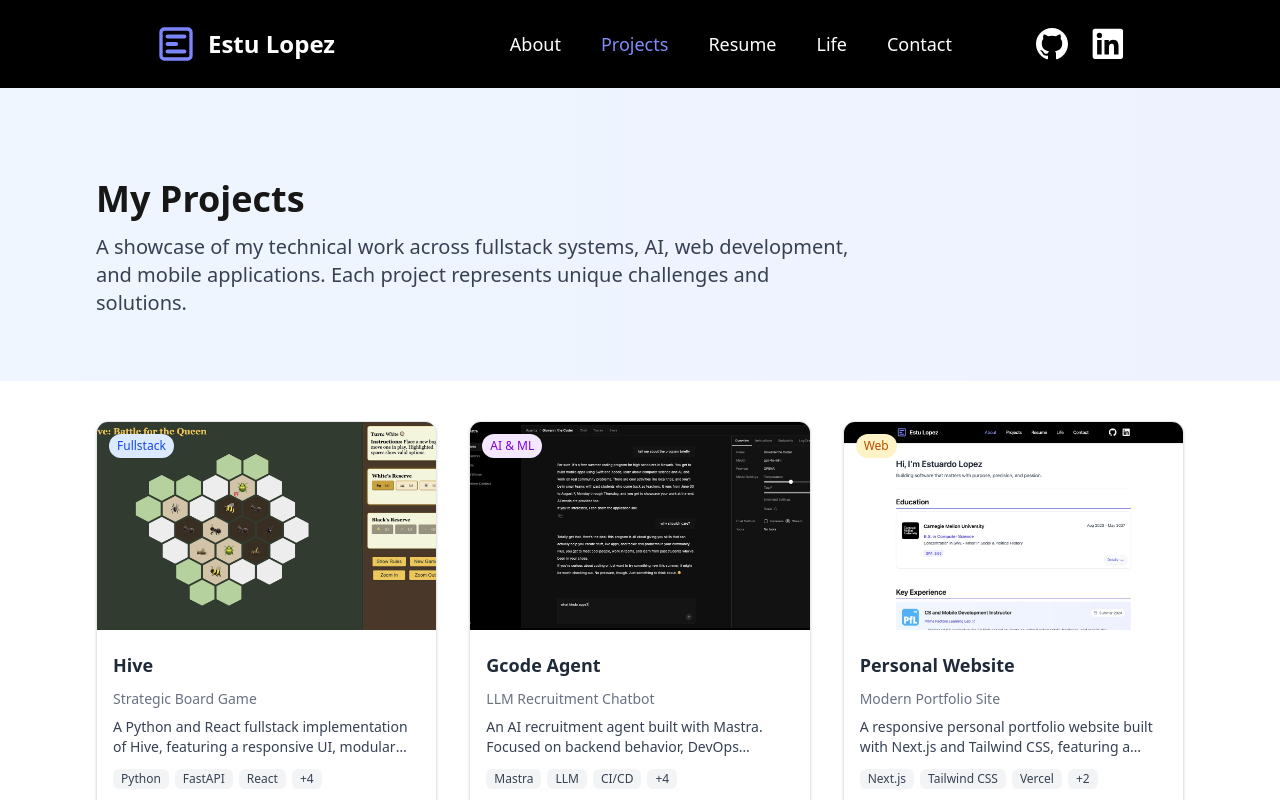
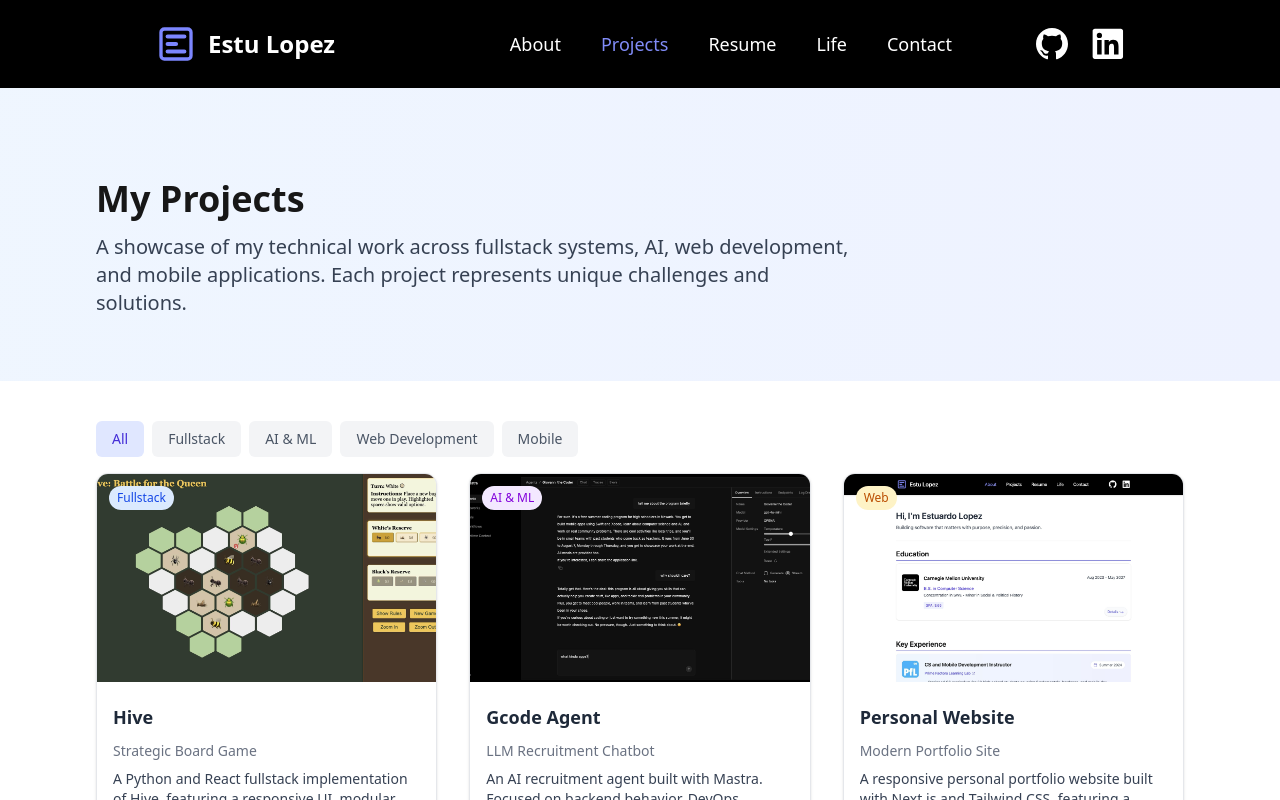
Before and after one commit to estulpz202/personal-website, a Next.js app: page /projects in a window 1280 px wide. Shown: the top 800 px of the page. Built offline with nearby package versions, Linux system fonts and the light colour scheme.

Commit message:
Implement project filtering feature with FilteredProjects and ProjectFilter components.

```diff
--- a/src/app/projects/page.tsx
+++ b/src/app/projects/page.tsx
@@ -1,5 +1,4 @@
-import ProjectCard from '@/components/projects/ProjectCard';
-import { projects } from '@/components/projects/projectsData';
+import FilteredProjects from '@/components/projects/FilteredProjects';
 
 /**
  * Page metadata for browser tab display
@@ -18,11 +17,11 @@ function ProjectsContainer({ children }: { children: React.ReactNode }) {
 /**
  * ProjectsPage - Main projects showcase page
  *
- * Displays all portfolio projects in a responsive grid layout.
+ * Displays all portfolio projects in a responsive grid layout with filtering options.
  */
 export default function ProjectsPage() {
   return (
-    <main className="pb-16">
+    <main className="pb-10">
       {/* Hero Section */}
       <div className="bg-gradient-to-r from-blue-50 to-indigo-50">
         <ProjectsContainer>
@@ -37,13 +36,9 @@ export default function ProjectsPage() {
       </div>
 
       <ProjectsContainer>
-        {/* Projects Grid */}
+        {/* Projects Section with Filtering */}
         <div className="py-10">
-          <div className="grid grid-cols-1 md:grid-cols-2 xl:grid-cols-3 gap-6 md:gap-8">
-            {projects.map((project) => (
-              <ProjectCard key={project.slug} project={project} />
-            ))}
-          </div>
+          <FilteredProjects />
         </div>
       </ProjectsContainer>
     </main>
--- /dev/null
+++ b/src/components/projects/FilteredProjects.tsx
@@ -0,0 +1,39 @@
+'use client';
+import { useState } from 'react';
+import ProjectCard from './ProjectCard';
+import ProjectFilter from './ProjectFilter';
+import { projects, ProjectCategory } from './projectsData';
+
+/**
+ * FilteredProjects - A client component that manages project filtering
+ *
+ * Handles state and filtering logic while keeping the main page as a server component
+ */
+export default function FilteredProjects() {
+  const [activeFilter, setActiveFilter] = useState<ProjectCategory | null>(null);
+
+  // Filter projects based on the selected category
+  const filteredProjects = activeFilter
+    ? projects.filter((project) => project.category.includes(activeFilter))
+    : projects;
+
+  return (
+    <div>
+      <ProjectFilter activeFilter={activeFilter} onFilterChange={setActiveFilter} />
+
+      {/* Display message if no projects match the filter */}
+      {filteredProjects.length === 0 && (
+        <div className="text-center py-10">
+          <p className="text-gray-500">No projects found for this category.</p>
+        </div>
+      )}
+
+      {/* Projects Grid */}
+      <div className="grid grid-cols-1 md:grid-cols-2 xl:grid-cols-3 gap-6 md:gap-8">
+        {filteredProjects.map((project) => (
+          <ProjectCard key={project.slug} project={project} />
+        ))}
+      </div>
+    </div>
+  );
+}
--- /dev/null
+++ b/src/components/projects/ProjectFilter.tsx
@@ -0,0 +1,46 @@
+import { getProjectCategories, ProjectCategory } from './projectsData';
+
+interface ProjectFilterProps {
+  onFilterChange: (category: ProjectCategory | null) => void;
+  activeFilter: ProjectCategory | null;
+}
+
+/**
+ * ProjectFilter - A component that handles category filtering
+ *
+ * Features a clean tab-like UI for filtering projects by category
+ */
+export default function ProjectFilter({ onFilterChange, activeFilter }: ProjectFilterProps) {
+  const categories = getProjectCategories();
+
+  return (
+    <div className="pb-4">
+      <div className="flex flex-wrap gap-2">
+        <button
+          onClick={() => onFilterChange(null)}
+          className={`px-4 py-2 rounded-md text-sm font-medium transition-colors ${
+            activeFilter === null
+              ? 'bg-indigo-100 text-indigo-700'
+              : 'bg-gray-100 text-gray-600 hover:bg-gray-200'
+          }`}
+        >
+          All
+        </button>
+
+        {categories.map((category) => (
+          <button
+            key={category.id}
+            onClick={() => onFilterChange(category.id)}
+            className={`px-4 py-2 rounded-md text-sm font-medium transition-colors ${
+              activeFilter === category.id
+                ? 'bg-indigo-100 text-indigo-700'
+                : 'bg-gray-100 text-gray-600 hover:bg-gray-200'
+            }`}
+          >
+            {category.label}
+          </button>
+        ))}
+      </div>
+    </div>
+  );
+}
--- a/src/components/projects/projectsData.ts
+++ b/src/components/projects/projectsData.ts
@@ -1,7 +1,7 @@
 /**
  * ProjectCategory - Types of projects
  */
-export type ProjectCategory = 'fullstack' | 'ai' | 'mobile' | 'web';
+export type ProjectCategory = 'fullstack' | 'ai' | 'web' | 'mobile';
 
 /**
  * Project - Core project data structure
@@ -140,20 +140,19 @@ export const projects: Project[] = [
 ];
 
 /**
- * Get all project categories with counts
+ * Get all project categories for filtering
  */
-export function getProjectCategories(): { id: ProjectCategory; label: string; count: number }[] {
-  const categories: ProjectCategory[] = ['fullstack', 'ai', 'mobile', 'web'];
+export function getProjectCategories(): { id: ProjectCategory; label: string }[] {
+  const categories: ProjectCategory[] = ['fullstack', 'ai', 'web', 'mobile'];
   const labels: Record<ProjectCategory, string> = {
     fullstack: 'Fullstack',
     ai: 'AI & ML',
+    web: 'Web Development',
     mobile: 'Mobile',
-    web: 'Web Development',
   };
 
   return categories.map((cat) => ({
     id: cat,
     label: labels[cat],
-    count: projects.filter((p) => p.category.includes(cat)).length,
   }));
 }
```
